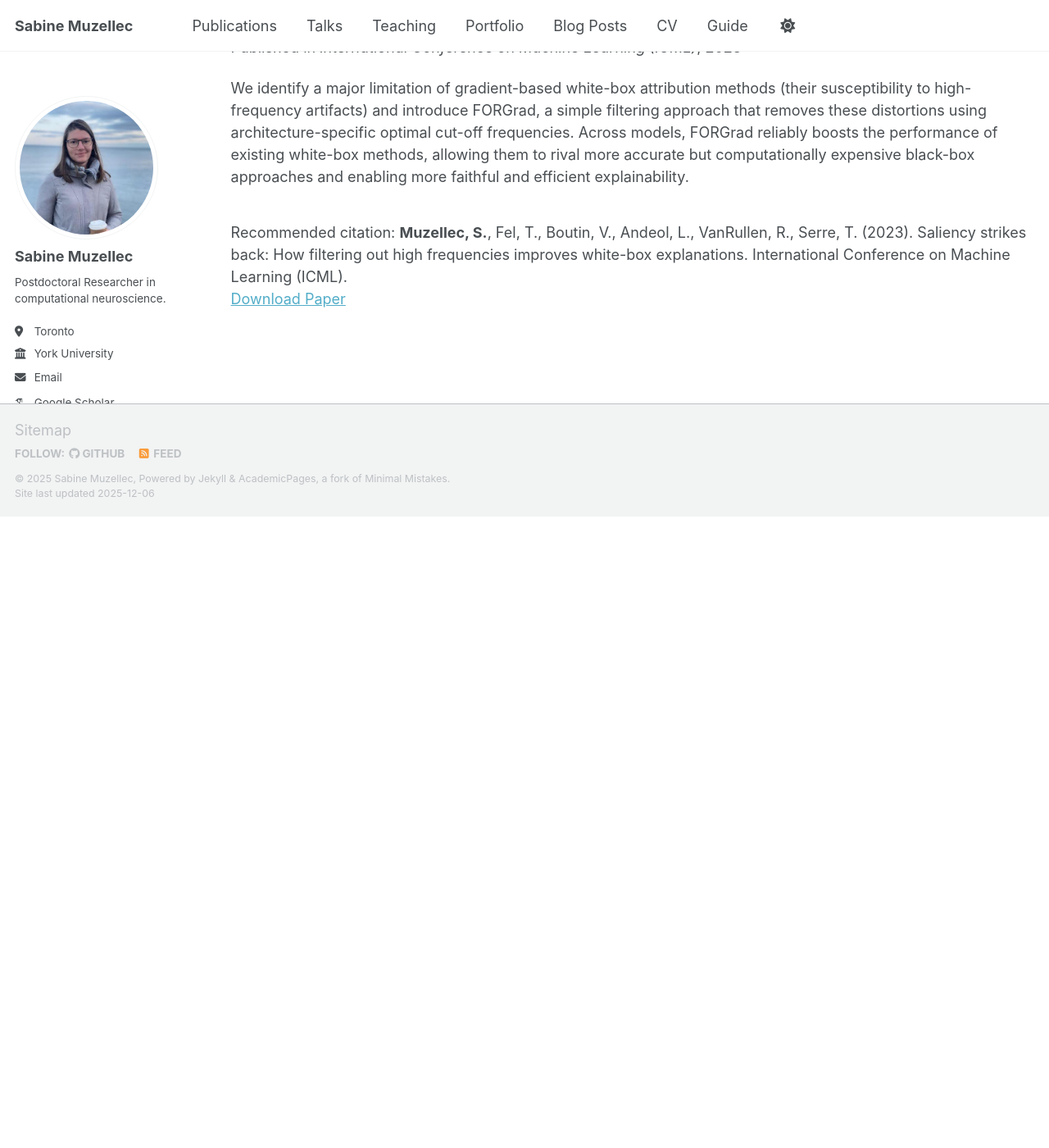
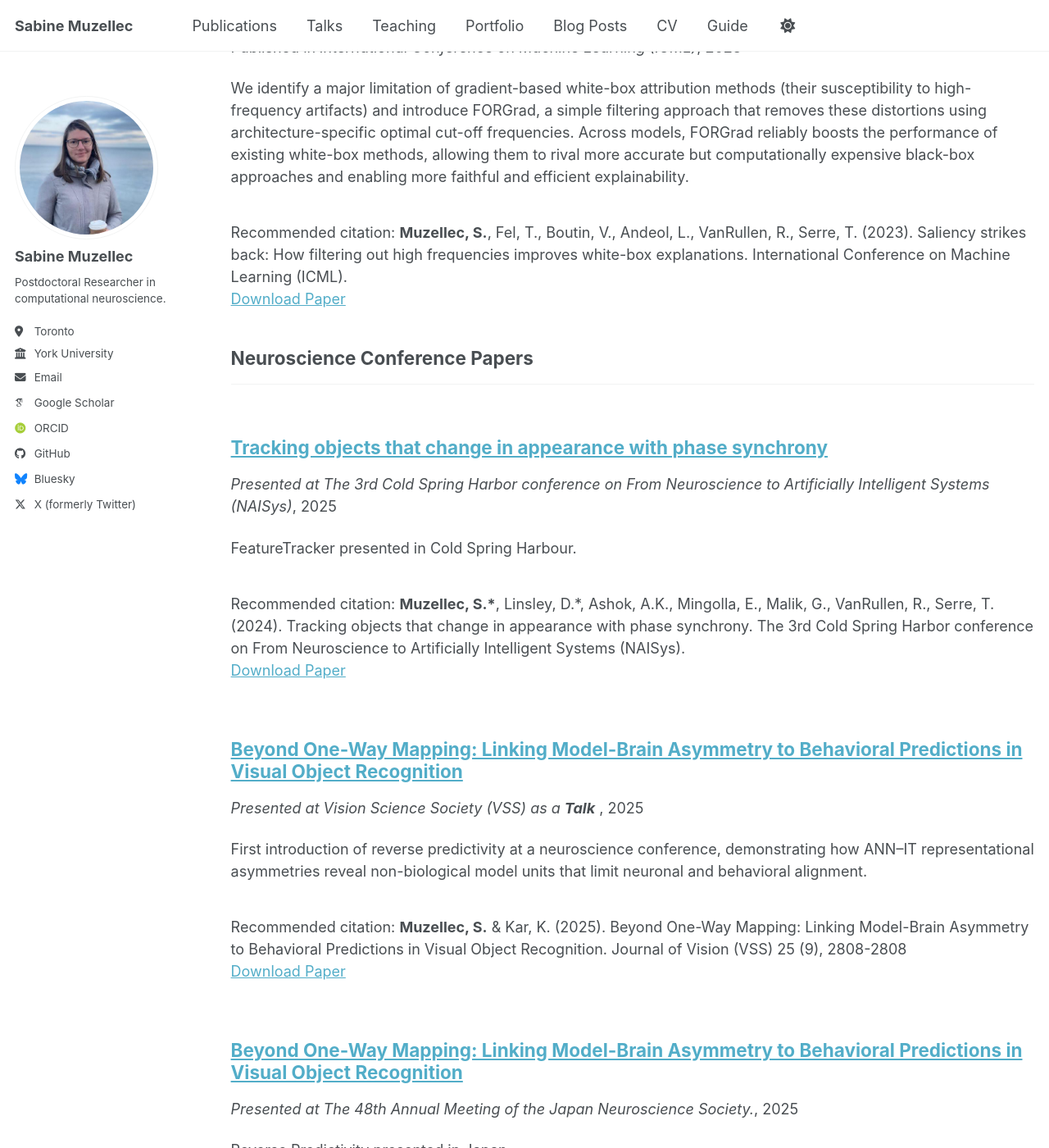
Before and after one commit to S4b1n3/S4b1n3.github.io, a Jekyll site: the page built from _pages/publications.html, in a window 1280 px wide and 1400 px high, scrolled down 4253 px. Shown: the whole window at 82% size. Built offline with Jekyll 4.4.1, drawn with Linux system fonts in a browser that asks for light colours; some web fonts are replaced; a script bundle is joined from its source files by our own code; library files that are not in the unit come from our copies; before the commit the page ends 4883 px from its top, so only the background shows below that; some of the changed text lies outside the part shown.

Commit message:
add neuro confs

```diff
--- a/_config.yml
+++ b/_config.yml
@@ -94,6 +94,8 @@ publication_category:
     title: 'AI Conference Papers'
   neuro_conferences:
     title: 'Neuroscience Conference Papers'
+  thesis:
+    title: 'Thesis'
 
 # Site Settings
 teaser                   :  # filename of teaser fallback teaser image placed in /images/ for social media previews
--- a/_includes/archive-single.html
+++ b/_includes/archive-single.html
@@ -35,6 +35,8 @@
         {% if post.collection == 'publications' %}
           {% if post.category == 'preprints' %}
             <p><i>{{ post.venue }}</i>, {{ post.date | default: "1900-01-01" | date: "%Y" }}</p>
+          {% elsif post.category == 'neuro_conferences' %}
+            <p><i>Presented at {{ post.venue }}</i>, {{ post.date | default: "1900-01-01" | date: "%Y" }}</p>
           {% else %}
             <p>Published in <i>{{ post.venue }}</i>, {{ post.date | default: "1900-01-01" | date: "%Y" }}</p>
           {% endif %}
--- /dev/null
+++ b/_publications/komplexnet_ccn.md
@@ -0,0 +1,14 @@
+---
+title: "Benefits of synchrony: Improving deep neural networks using complex values and Kuramoto synchronization"
+collection: publications
+category: neuro_conferences
+permalink: /publication/komplexnet_ccn
+excerpt: 'Preliminary version of KomplexNet presented at CCN.'
+date: 2023-08-12
+venue: 'Conference on Cognitive Computational Neuroscience (CCN)'
+paperurl: 'https://2023.ccneuro.org/proceedings/0001044.pdf?s=W&pn=1131'
+citation: '<strong>Muzellec, S.</strong>, Alamia, A., Serre, T., VanRullen, R. (2023). Benefits of synchrony: Improving deep neural networks using complex values and Kuramoto synchronization. Conference on Cognitive Computational Neuroscience (CCN).'
+featured: false
+---
+
+The contents above will be part of a list of publications, if the user clicks the link for the publication than the contents of section will be rendered as a full page, allowing you to provide more information about the paper for the reader. When publications are displayed as a single page, the contents of the above "citation" field will automatically be included below this section in a smaller font.
--- /dev/null
+++ b/_publications/neural_ODEs.md
@@ -0,0 +1,14 @@
+---
+title: "Accurate implementation of computational neuroscience models through neural ODEs"
+collection: publications
+category: neuro_conferences
+permalink: /publication/neural_ODEs
+excerpt: "Master's internship on the use of neural ODEs to accurately implement computational neuroscience models, leading to better performance and computational effiency."
+date: 2022-08-15
+venue: 'Conference on Cognitive Computational Neuroscience (CCN) as a <strong>Talk</strong>'
+paperurl: 'https://2022.ccneuro.org/proceedings/0000090.pdf'
+citation: '<strong>Muzellec, S.</strong>, Chalvidal, M., Serre, T., VanRullen, R. (2022). Accurate implementation of computational neuroscience models through neural ODEs. Conference on Cognitive Computational Neuroscience (CCN).'
+featured: false
+---
+
+The contents above will be part of a list of publications, if the user clicks the link for the publication than the contents of section will be rendered as a full page, allowing you to provide more information about the paper for the reader. When publications are displayed as a single page, the contents of the above "citation" field will automatically be included below this section in a smaller font.
--- /dev/null
+++ b/_publications/reverse_predictivity_jns.md
@@ -0,0 +1,14 @@
+---
+title: "Beyond One-Way Mapping: Linking Model-Brain Asymmetry to Behavioral Predictions in Visual Object Recognition"
+collection: publications
+category: neuro_conferences
+permalink: /publication/reverse_predictivity_jns
+excerpt: 'Reverse Predictivity presented in Japan.'
+date: 2025-07-25
+venue: 'The 48th Annual Meeting of the Japan Neuroscience Society.'
+paperurl: 'https://pub.confit.atlas.jp/en/event/neuroscience2025/presentation/2P-400'
+citation: '<strong>Muzellec, S.</strong> & Kar, K. (2025). Beyond One-Way Mapping: Linking Model-Brain Asymmetry to Behavioral Predictions in Visual Object Recognition. The 48th Annual Meeting of the Japan Neuroscience Society.'
+featured: false
+---
+
+The contents above will be part of a list of publications, if the user clicks the link for the publication than the contents of section will be rendered as a full page, allowing you to provide more information about the paper for the reader. When publications are displayed as a single page, the contents of the above "citation" field will automatically be included below this section in a smaller font.
--- /dev/null
+++ b/_publications/reverse_predictivity_neti.md
@@ -0,0 +1,14 @@
+---
+title: "Beyond One-Way Mapping: Linking Model-Brain Asymmetry to Behavioral Predictions in Visual Object Recognition"
+collection: publications
+category: neuro_conferences
+permalink: /publication/reverse_predictivity_neti
+excerpt: 'Preliminary results on Reverse Predictivity presented in Texas.'
+date: 2025-04-26
+venue: 'NETI Workshop.'
+paperurl: 'https://liberalarts.utexas.edu/cps/neti-workshop/schedule.html'
+citation: '<strong>Muzellec, S.</strong> & Kar, K. (2025). Beyond One-Way Mapping: Linking Model-Brain Asymmetry to Behavioral Predictions in Visual Object Recognition. NETI Workshop.'
+featured: false
+---
+
+The contents above will be part of a list of publications, if the user clicks the link for the publication than the contents of section will be rendered as a full page, allowing you to provide more information about the paper for the reader. When publications are displayed as a single page, the contents of the above "citation" field will automatically be included below this section in a smaller font.
--- /dev/null
+++ b/_publications/reverse_predictivity_vss.md
@@ -0,0 +1,14 @@
+---
+title: "Beyond One-Way Mapping: Linking Model-Brain Asymmetry to Behavioral Predictions in Visual Object Recognition"
+collection: publications
+category: neuro_conferences
+permalink: /publication/reverse_predictivity_vss
+excerpt: 'First introduction of reverse predictivity at a neuroscience conference, demonstrating how ANN–IT representational asymmetries reveal non-biological model units that limit neuronal and behavioral alignment.'
+date: 2025-08-11
+venue: 'Vision Science Society (VSS) as a <strong>Talk</strong> '
+paperurl: 'https://jov.arvojournals.org/article.aspx?articleid=2809377'
+citation: '<strong>Muzellec, S.</strong> & Kar, K. (2025). Beyond One-Way Mapping: Linking Model-Brain Asymmetry to Behavioral Predictions in Visual Object Recognition. Journal of Vision (VSS) 25 (9), 2808-2808'
+featured: false
+---
+
+The contents above will be part of a list of publications, if the user clicks the link for the publication than the contents of section will be rendered as a full page, allowing you to provide more information about the paper for the reader. When publications are displayed as a single page, the contents of the above "citation" field will automatically be included below this section in a smaller font.
--- /dev/null
+++ b/_publications/tracking_ccn.md
@@ -0,0 +1,14 @@
+---
+title: "Tracking objects that change in appearance with phase synchrony"
+collection: publications
+category: neuro_conferences
+permalink: /publication/tracking_ccn
+excerpt: 'Preliminary version of FeatureTracker presented at CCN.'
+date: 2024-08-04
+venue: 'Conference on Cognitive Computational Neuroscience (CCN)'
+paperurl: 'https://2024.ccneuro.org/pdf/473_Paper_authored_CCN202_Pathtracker.pdf'
+citation: '<strong>Muzellec, S.*</strong>, Linsley, D.*, Ashok, A.K., VanRullen, R., Serre, T.  (2024). Tracking objects that change in appearance with phase synchrony. Conference on Cognitive Computational Neuroscience (CCN).'
+featured: false
+---
+
+The contents above will be part of a list of publications, if the user clicks the link for the publication than the contents of section will be rendered as a full page, allowing you to provide more information about the paper for the reader. When publications are displayed as a single page, the contents of the above "citation" field will automatically be included below this section in a smaller font.
--- /dev/null
+++ b/_publications/tracking_naisys.md
@@ -0,0 +1,14 @@
+---
+title: "Tracking objects that change in appearance with phase synchrony"
+collection: publications
+category: neuro_conferences
+permalink: /publication/tracking_naisys
+excerpt: 'FeatureTracker presented in Cold Spring Harbour.'
+date: 2025-09-30
+venue: 'The 3rd Cold Spring Harbor conference on From Neuroscience to Artificially Intelligent Systems (NAISys)'
+paperurl: 'https://meetings.cshl.edu/meetings.aspx?meet=NAISYS&year=24'
+citation: '<strong>Muzellec, S.*</strong>, Linsley, D.*, Ashok, A.K., Mingolla, E.,  Malik, G., VanRullen, R., Serre, T.  (2024). Tracking objects that change in appearance with phase synchrony. The 3rd Cold Spring Harbor conference on From Neuroscience to Artificially Intelligent Systems (NAISys).'
+featured: false
+---
+
+The contents above will be part of a list of publications, if the user clicks the link for the publication than the contents of section will be rendered as a full page, allowing you to provide more information about the paper for the reader. When publications are displayed as a single page, the contents of the above "citation" field will automatically be included below this section in a smaller font.
```
Also changed, not shown: _publications/komplexnet.md (+1 -1 lines).
